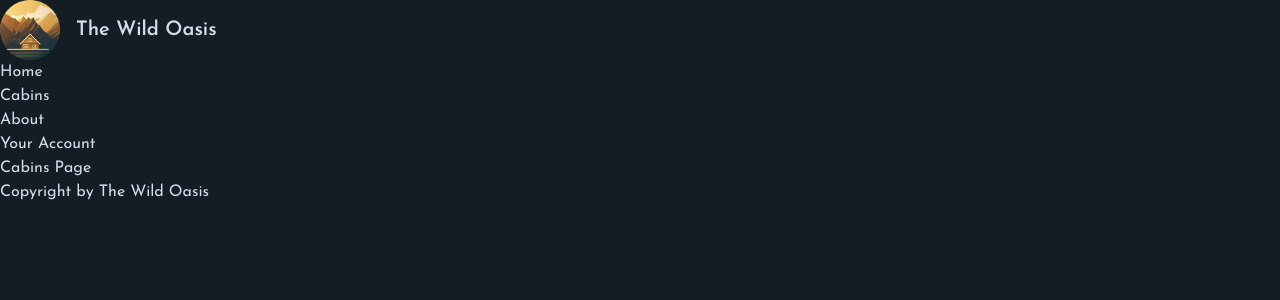
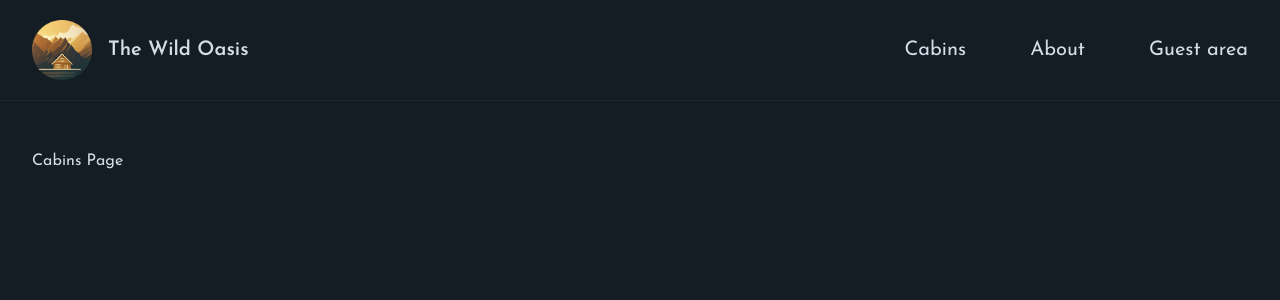
Before and after one commit to kiethohoai/the-wild-oasis-with-nextjs, a Next.js app: page /cabins in a window 1280 px wide. Shown: the top 300 px of the page. Built offline with nearby package versions, Linux system fonts and the light colour scheme.

Commit message:
007 Improving the Navigation and Root Layout

```diff
--- a/starter/components/Header.js
+++ b/app/_components/Header.js
@@ -3,8 +3,8 @@
 
 function Header() {
   return (
-    <header className='border-b border-primary-900 px-8 py-5'>
-      <div className='flex justify-between items-center max-w-7xl mx-auto'>
+    <header className="border-b border-primary-900 px-8 py-5">
+      <div className="flex justify-between items-center max-w-7xl mx-auto">
         <Logo />
         <Navigation />
       </div>
--- a/app/_components/Navigation.js
+++ b/app/_components/Navigation.js
@@ -1,20 +1,34 @@
-import Link from "next/link";
+import Link from 'next/link';
 
 export default function Navigation() {
   return (
-    <ul>
+    <nav className="z-10 text-xl">
+      <ul className="flex gap-16 items-center">
         <li>
-        <Link href="/">Home</Link>
+          <Link
+            href="/cabins"
+            className="hover:text-accent-400 transition-colors"
+          >
+            Cabins
+          </Link>
         </li>
         <li>
-        <Link href="/cabins">Cabins</Link>
+          <Link
+            href="/about"
+            className="hover:text-accent-400 transition-colors"
+          >
+            About
+          </Link>
         </li>
         <li>
-        <Link href="/about">About</Link>
-      </li>
-      <li>
-        <Link href="/account">Your Account</Link>
+          <Link
+            href="/account"
+            className="hover:text-accent-400 transition-colors"
+          >
+            Guest area
+          </Link>
         </li>
       </ul>
+    </nav>
   );
 }
--- a/app/cabins/page.js
+++ b/app/cabins/page.js
@@ -1,5 +1,5 @@
 export const metadata = {
-  title: 'Account',
+  title: 'Cabins',
 };
 
 export default function Page() {
--- a/app/layout.js
+++ b/app/layout.js
@@ -10,6 +10,7 @@
 
 // Global styles
 import '@/app/_styles/globals.css';
+import Header from './_components/Header';
 
 export const metadata = {
   title: {
@@ -23,19 +24,16 @@
   return (
     <html lang="en">
       <body
-        className={`${josefin.className} bg-primary-950 text-primary-100 min-h-screen`}
+        className={`${josefin.className} bg-primary-950 text-primary-100 min-h-screen flex flex-col
+          antialiased`}
       >
-        {/* Logo and Navigation */}
-        <header>
-          <Logo />
-          <Navigation />
-        </header>
+        {/* Header (Logo and Navigation) */}
+        <Header />
 
         {/* Main */}
-        <main> {children}</main>
-
-        {/* Footer */}
-        <footer>Copyright by The Wild Oasis</footer>
+        <div className="flex-1 px-8 py-12">
+          <main className="max-w-7xl mx-auto"> {children}</main>
+        </div>
       </body>
     </html>
   );
--- a/package.json
+++ b/package.json
@@ -18,6 +18,8 @@
     "eslint": "^8",
     "eslint-config-next": "14.2.20",
     "postcss": "^8",
+    "prettier-plugin-classnames": "^0.7.5",
+    "prettier-plugin-tailwindcss": "^0.6.9",
     "tailwindcss": "^3.4.1"
   }
 }
```
Also changed, not shown: starter/components/Navigation.js (deleted, +0 -26 lines), PRO.TXT, 2 other files (tests, documents, lock files or other folders). Lines whose indentation alone changed are shown as unchanged.
